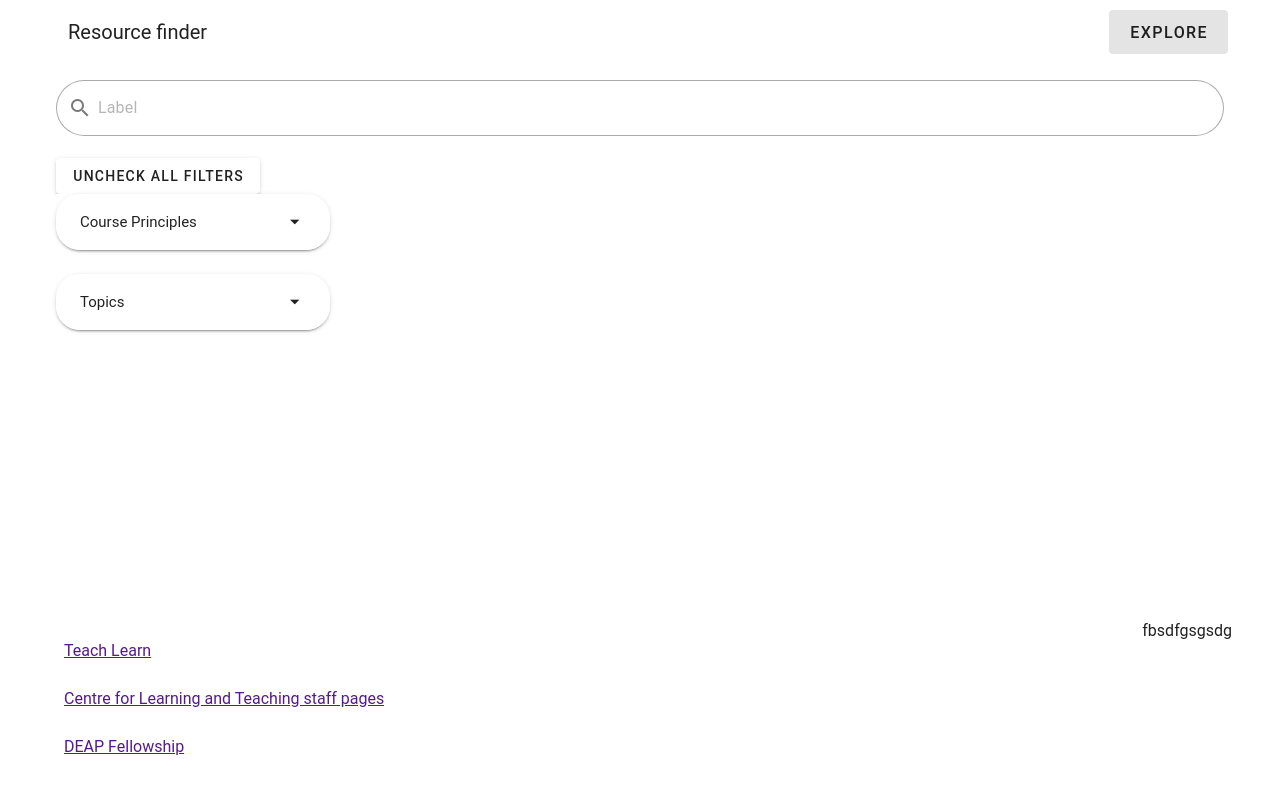
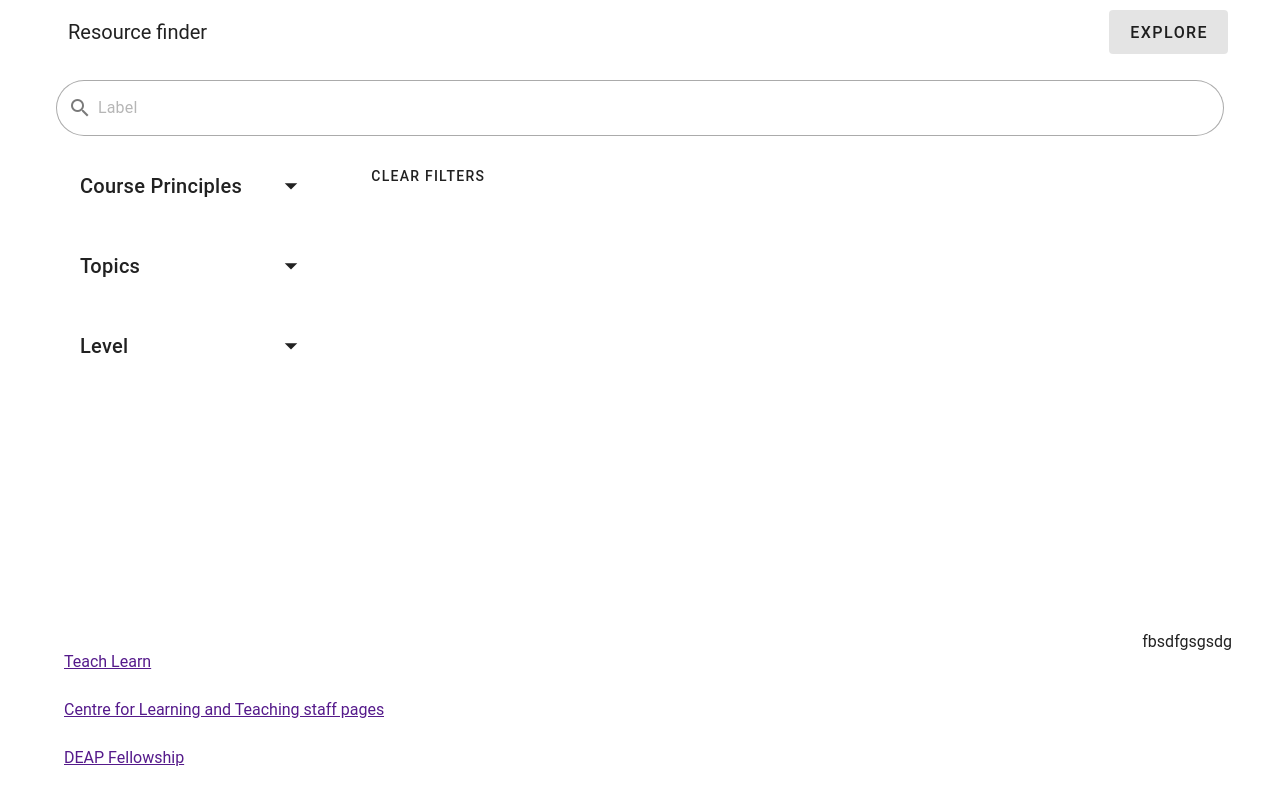
Before and after one commit to bpdavies92/resource-finder, a Nuxt app: page /explore in a window 1280 px wide. Built offline with nearby package versions, Linux system fonts and the light colour scheme.

Commit message:
Formated expansion panels for filters and added levels and resource type filters

```diff
--- a/app/pages/explore.vue
+++ b/app/pages/explore.vue
@@ -7,31 +7,29 @@
       rounded="rounded pill"
     ></v-text-field>
 
-    <v-btn @click="filters.uncheckAllFilters">
-      Uncheck all filters
-    </v-btn>
-
     <v-row>
       <v-col cols="12" md="3">
         <!---------------------------------------->
         <!-- Course Principles filters -->
         <!---------------------------------------->
-        <v-sheet  class="position-sticky top-0" height="min-content">
+        <v-sheet class="position-sticky top-0" height="min-content">
           <v-expansion-panels
             v-model="menuOpenClose[0]"
             multiple
             height="min-content"
             class="mb-6"
           >
-                <v-expansion-panel
-                    class="rounded-xl"
-                    min-height="3.5rem"
+            <v-expansion-panel class="rounded-xl" min-height="3.5rem" elevation="0">
+              <v-expansion-panel-title
+                bg-color="brightBlue"
+                color="brightBlue"
+                expand-icon="mdi-menu-down"
+                class="text-h6"
+              >
+                Course Principles
+              </v-expansion-panel-title>
 
-                >
-                 <v-expansion-panel-title  bg-color="brightBlue"  color="brightBlue" expand-icon="mdi-menu-down">
-                Course Principles
-                </v-expansion-panel-title >
-                <v-expansion-panel-text>
+              <v-expansion-panel-text class="border border-lg border-solid border-brightBlue border-opacity-100 rounded-b-xl" >
                 <v-list class="ma-0 pa-0">
                   <v-list-item
                     class="ma-0 pa-0"
@@ -42,7 +40,7 @@
                     <v-list-title>
                       <v-checkbox
                         v-model="f.status"
-                            color="red"
+                        color="brightBlue"
                         :label="f.filter"
                         hide-details
                       ></v-checkbox>
@@ -53,27 +51,26 @@
             </v-expansion-panel>
           </v-expansion-panels>
 
-
           <!---------------------------------------->
           <!-- Topics filters -->
           <!---------------------------------------->
-
           <v-expansion-panels
             v-model="menuOpenClose[1]"
             multiple
-            class="position-sticky top-0" height="min-content"
+            class="position-sticky top-0 mb-6"
+            height="min-content"
+          >
+            <v-expansion-panel class="rounded-xl" min-height="3.5rem" elevation="0">
+              <v-expansion-panel-title
+                bg-color="brightBlue"
+                color="brightBlue"
+                expand-icon="mdi-menu-down"
+                class="text-h6"
+              >
+                Topics
+              </v-expansion-panel-title>
 
-            >
-
-                <v-expansion-panel
-                    class="rounded-xl"
-                    min-height="3.5rem"
-
-                >
-                 <v-expansion-panel-title  bg-color="brightBlue"  color="brightBlue" expand-icon="mdi-menu-down">
-                Topics
-                </v-expansion-panel-title >
-                <v-expansion-panel-text>
+              <v-expansion-panel-text class="border border-lg border-solid border-brightBlue border-opacity-100 rounded-b-xl" >
                 <v-list class="ma-0 pa-0">
                   <v-list-item
                     class="ma-0 pa-0"
@@ -84,7 +81,49 @@
                     <v-list-title>
                       <v-checkbox
                         v-model="f.status"
-                            color="red"
+                        color="brightBlue"
+                        :label="f.filter"
+                        hide-details
+                      ></v-checkbox>
+                    </v-list-title>
+                  </v-list-item>
+                </v-list>
+              </v-expansion-panel-text>
+            </v-expansion-panel>
+          </v-expansion-panels>
+
+          <!---------------------------------------->
+          <!-- Level -->
+          <!---------------------------------------->
+          <v-expansion-panels
+            v-model="menuOpenClose[2]"
+            multiple
+            class="position-sticky top-0"
+            height="min-content"
+          >
+            <v-expansion-panel class="rounded-xl" min-height="3.5rem" elevation="0">
+              <v-expansion-panel-title
+                bg-color="brightBlue"
+                color="brightBlue"
+                expand-icon="mdi-menu-down"
+                class="text-h6"
+
+              >
+                Level
+              </v-expansion-panel-title>
+
+              <v-expansion-panel-text class="border border-lg border-solid border-brightBlue border-opacity-100 rounded-b-xl" >
+                <v-list class="ma-0 pa-0">
+                  <v-list-item
+                    class="ma-0 pa-0"
+                    v-for="(f, i) in filters.levels"
+                    :index="i"
+                    color="#303030"
+                  >
+                    <v-list-title>
+                      <v-checkbox
+                        v-model="f.status"
+                        color="brightBlue"
                         :label="f.filter"
                         hide-details
                       ></v-checkbox>
@@ -95,11 +134,15 @@
             </v-expansion-panel>
           </v-expansion-panels>
         </v-sheet>
+
+
       </v-col>
 
       <v-col cols="12" md="9">
+        <v-btn variant="text" @click="filters.uncheckAllFilters">
+          Clear filters
+        </v-btn>
         <v-row>
-          <!-- {{ tag.principles[0] }} -->
           <v-col
             cols="12"
             sm="6"
@@ -126,7 +169,7 @@
 <script setup>
 import { ref, computed } from 'vue'
 
-const menuOpenClose = ref([false, false])
+const menuOpenClose = ref([false, false, false])
 const filters = useMyFilterStore()
 
 // filters.fetchResources()
@@ -136,11 +179,12 @@ const filters = useMyFilterStore()
 // console.log('ALL DATA', resources)
 </script>
 
-
 <style lang="scss" scoped>
-  .v-expansion-panel-title,  .v-expansion-panel-text {
+.v-expansion-panel-title,
+.v-expansion-panel-text {
   transition: none !important;
 }
+
 .v-expansion-panel-text__wrapper {
   padding: 0 !important;
 }
--- a/app/stores/filter.js
+++ b/app/stores/filter.js
@@ -50,8 +50,35 @@ export const useMyFilterStore = defineStore('myFilterStore', {
           filter: 'Teams',
           status: false
         }
+      ],
+      levels: [
+        {
+          filter: 'Beginner',
+          status: false
+        },
+        {
+          filter: 'Intermediate',
+          status: false
+        },
+        {
+          filter: 'Advanced',
+          status: false
+        }
+      ],
+      contentType: [
+        {
+          filter: 'Workshop',
+          status: false
+        },
+        {
+          filter: 'Video',
+          status: false
+        },
+        {
+          filter: 'Written',
+          status: false
+        }
       ]
-
    }),
   actions: {
     async fetchResources() {
@@ -65,6 +92,9 @@ export const useMyFilterStore = defineStore('myFilterStore', {
       this.topics.forEach((element, index) => {
       element.status = false
     });
+    this.levels.forEach((element, index) => {
+      element.status = false
+    });
     }
   }
 })
```
Lines whose indentation alone changed are shown as unchanged.
